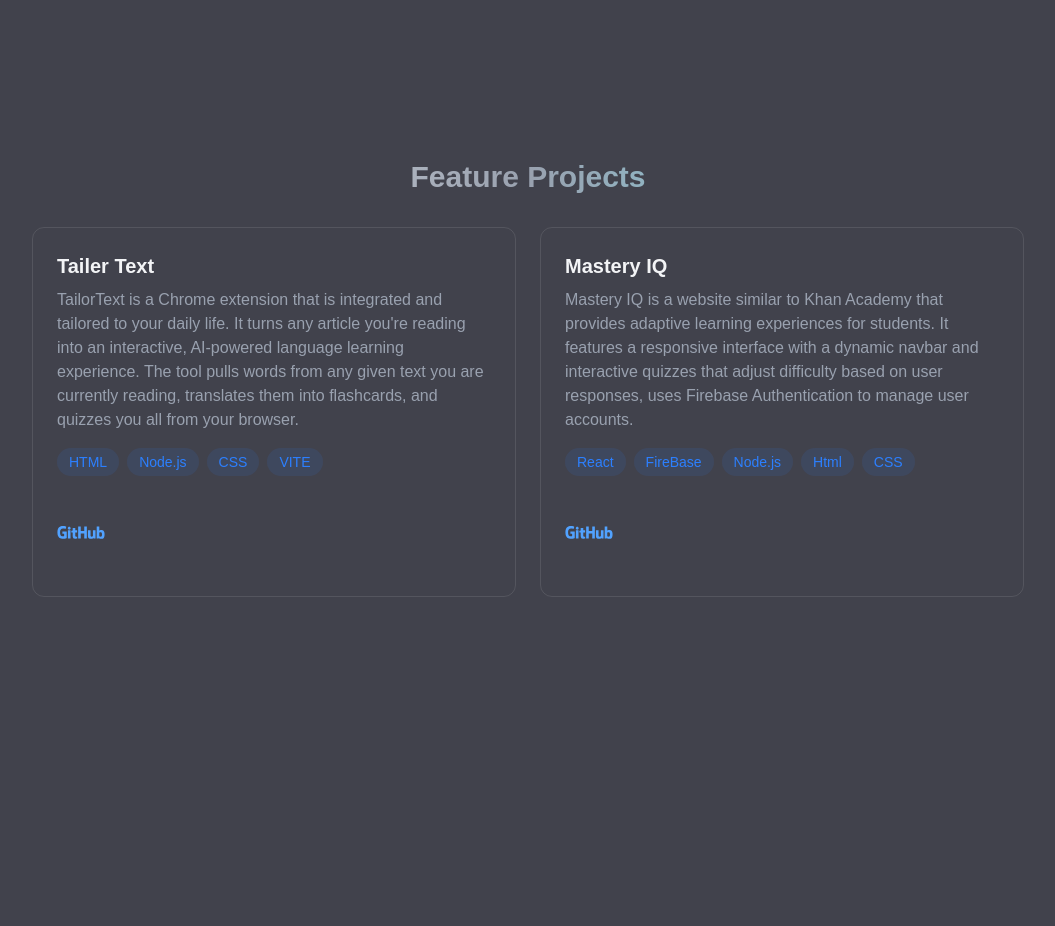
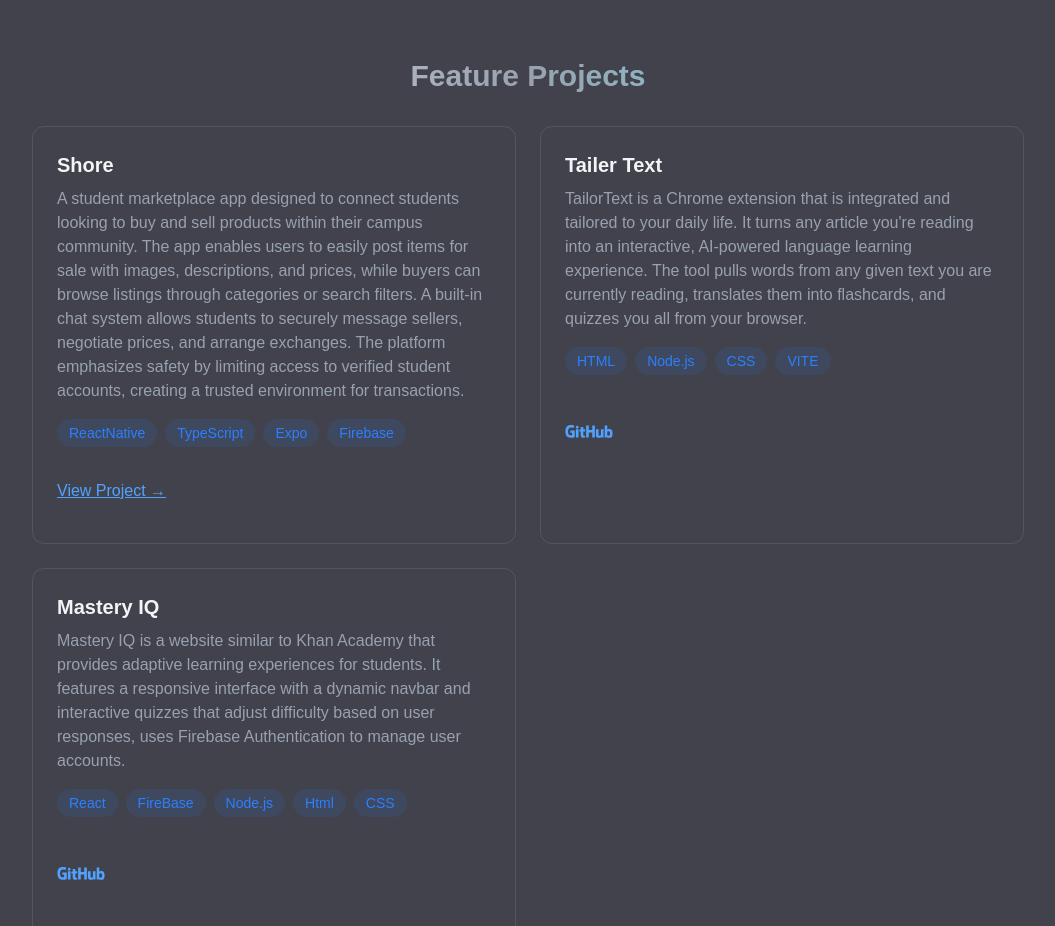
Before and after one commit to Fabri5io/Portfolio, a React (Vite) app: page / in a window 1280 px wide. Shown: the part 1840-2766 px from the top of the page, without its empty margins (112-1167 px from the left). Built offline with nearby package versions, Linux system fonts and the light colour scheme.

Commit message:
Projects done

```diff
--- a/src/components/sections/Projects.jsx
+++ b/src/components/sections/Projects.jsx
@@ -14,6 +14,40 @@ export const Projects = () => {
                         Feature Projects
                     </h2>
                     <div className="grid grid-cols-1 md:grid-cols-2 gap-6">
+                        <div className="p-6 rounded-xl border border-white/10 hover:-translate-y-1 hover:border-blue-500/30
+                                hover:shadow-[0_2px_8px_rgba(59,130,2246,0.1)] transition-all
+                                "
+                        >
+                            <h3 className="text-xl font-bold mb-2">Shore</h3>
+                            <p className="text-gray-400 mb-4">
+                             A student marketplace app designed to connect students looking to buy and sell products within their campus community.
+                             The app enables users to easily post items for sale with images, descriptions, and prices, while buyers can browse
+                             listings through categories or search filters. A built-in chat system allows students to securely message sellers,
+                             negotiate prices, and arrange exchanges. The platform emphasizes safety by limiting access to verified student accounts,
+                             creating a trusted environment for transactions. </p>
+                            <div className="flex flex-wrap gap-2 mb-4">
+                                {["ReactNative", "TypeScript", "Expo", "Firebase"].map((tech, key) => (
+                                    <span
+                                        key={key}
+                                        className="bg-blue-500/10 text-blue-500 py-1 px-3 rounded-full text-sm hover:bg-blue-500/20
+                                                    hover:shadow-[0_2px_8px_rgba(59,130,2246,0.2)] transition
+                                            "
+                                    >
+                                        {tech}
+
+                                    </span>
+                                ))}
+                            </div>
+                            <div className="flex justify-between items-center">
+                                <a
+                                    href="https://testflight.apple.com/join/BKDhr6VX"
+                                    target="_blank"
+                                    rel="noopener noreferrer"
+                                    className="text-blue-400 hover:text-blue-300 transition-colors my-4 flex items-center underline"
+                                >
+                                    View Project →
+                                </a>                        </div>
+                        </div>
                         <div className="p-6 rounded-xl border border-white/10 hover:-translate-y-1 hover:border-blue-500/30
                                 hover:shadow-[0_2px_8px_rgba(59,130,2246,0.1)] transition-all
                                 "
```
